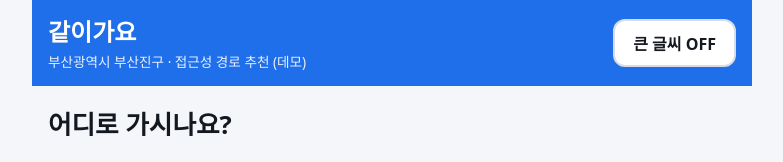
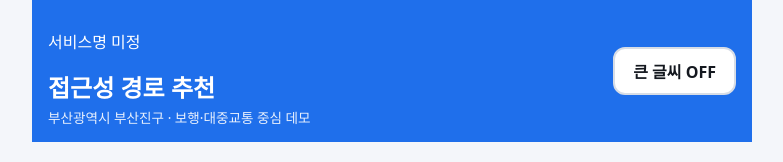
Before and after one commit to LxNx-Hn/KT-10, a React (Vite) app in the folder frontend/: page / in a window 1280 px wide. Shown: the top 162 px of the page, without its empty margins (248-1031 px from the left). Built offline with nearby package versions, Linux system fonts and the light colour scheme; no server answers.

Commit message:
Remove provisional service name from app header

```diff
--- a/frontend/src/App.tsx
+++ b/frontend/src/App.tsx
@@ -33,8 +33,9 @@ export default function App() {
     <div className={`app ${largeUi ? 'app--large' : ''}`} data-profile={profile}>
       <header className="app__header">
         <div>
-          <h1 className="app__title">같이가요</h1>
-          <p className="app__subtitle">{DISTRICT.name} · 접근성 경로 추천 (데모)</p>
+          <p className="app__eyebrow">서비스명 미정</p>
+          <h1 className="app__title">접근성 경로 추천</h1>
+          <p className="app__subtitle">{DISTRICT.name} · 보행·대중교통 중심 데모</p>
         </div>
         <button
           type="button"
```
